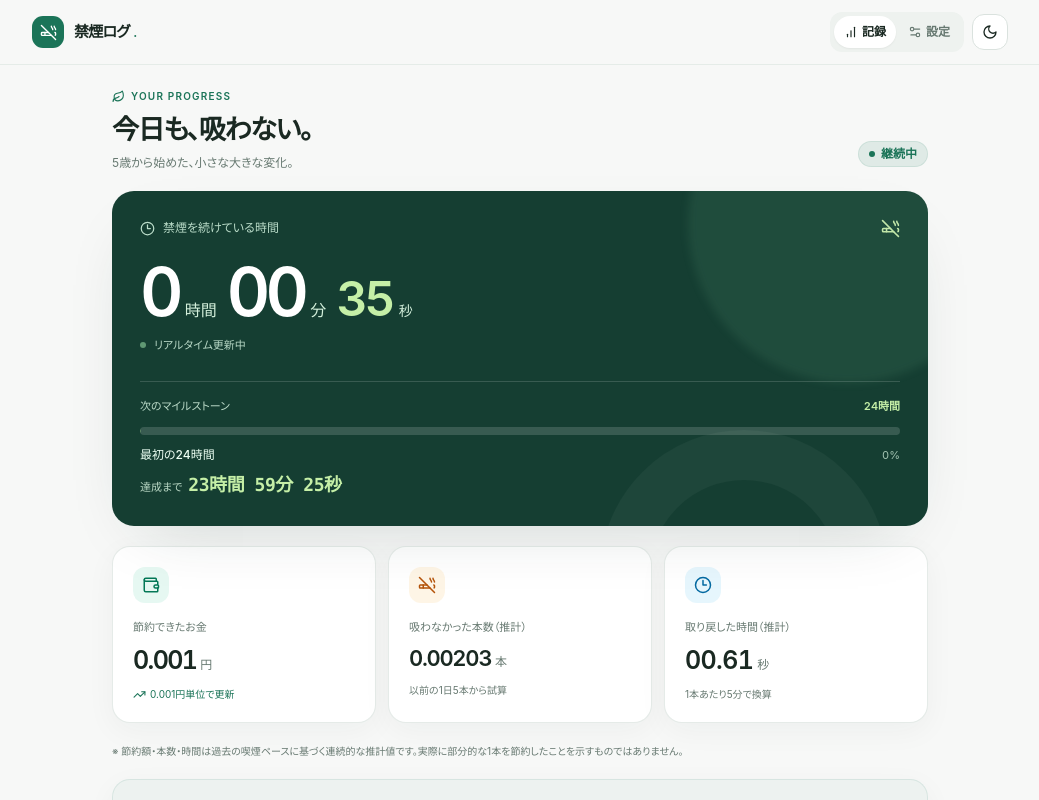
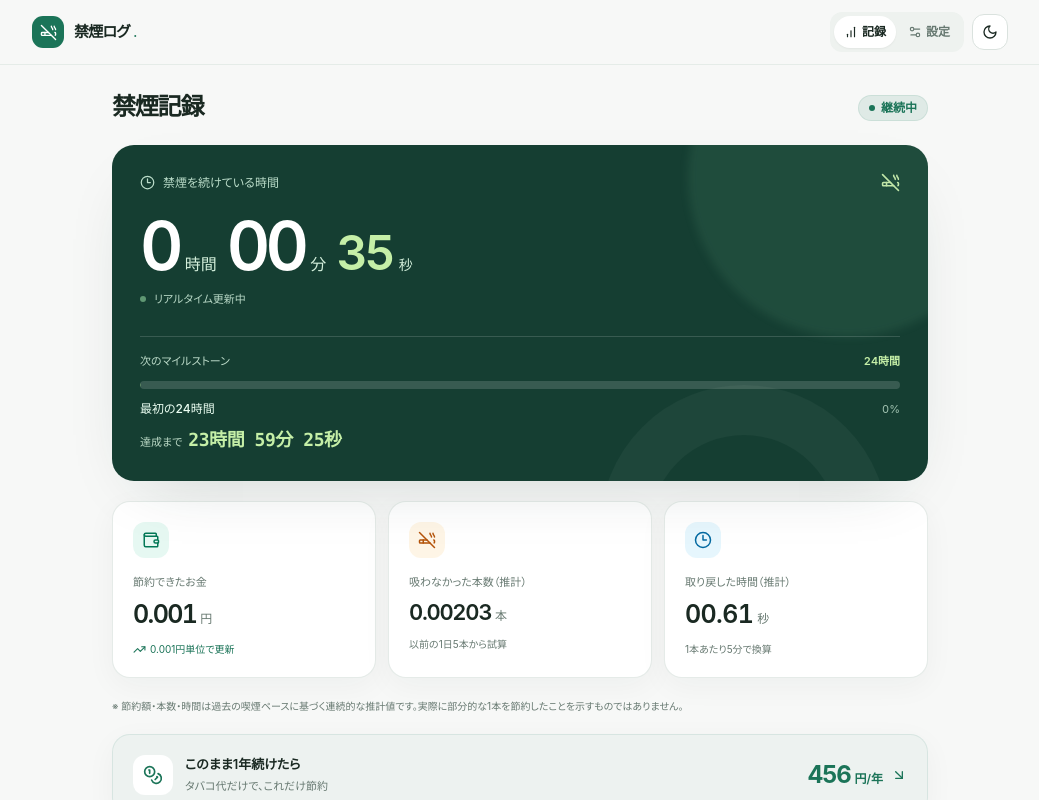
Before and after one commit to ShunsukeOta/no-smoking-tracker, a React (Vite) app: page / in a window 1280 px wide. Both pictures are taken after typing "5", "5", "5" into the empty fields and a click on the button "禁煙記録をはじめる". Shown: the top 800 px of the page, without its empty margins (120-1159 px from the left). Built offline with nearby package versions, Linux system fonts and the light colour scheme.

Commit message:
chore: remove promotional copy from src/components/Dashboard.tsx

```diff
--- a/src/components/Dashboard.tsx
+++ b/src/components/Dashboard.tsx
@@ -47,9 +47,7 @@ export default function Dashboard({ profile, now }: { profile: QuitProfile; now:
     <div className="space-y-4 pb-10 sm:space-y-5">
       <section className="mb-5 flex items-end justify-between gap-3 pt-5 sm:pt-6">
         <div>
-          <p className="mb-1.5 flex items-center gap-1.5 text-[10px] font-semibold tracking-[.12em] text-primary"><Leaf size={13} /> YOUR PROGRESS</p>
-          <h1 className="text-[23px] font-bold tracking-[-.05em] sm:text-[27px]">今日も、吸わない。</h1>
-          <p className="mt-1 text-xs text-muted-foreground">{profile.age}歳から始めた、小さな大きな変化。</p>
+          <h1 className="text-[21px] font-bold tracking-[-.05em] sm:text-[24px]">禁煙記録</h1>
         </div>
         <Badge variant="secondary" className="mb-1 shrink-0 border border-primary/10 bg-primary/10 py-1.5 text-primary"><span className="mr-1.5 h-1.5 w-1.5 rounded-full bg-primary" />継続中</Badge>
       </section>
@@ -74,7 +72,7 @@ export default function Dashboard({ profile, now }: { profile: QuitProfile; now:
           <div className="mt-6 border-t border-white/15 pt-4 sm:mt-7">
             <div className="mb-3 flex flex-wrap items-center justify-between gap-2"><span className="text-[11px] font-medium text-[#bddcca]">次のマイルストーン</span><span className="text-[11px] font-semibold tabular-nums text-[#c5efa7]">{next ? next.milestone.label : 'すべて達成！'}</span></div>
             <Progress value={next?.progress ?? 100} className="h-2 bg-white/15 [&>div]:bg-[#b8ef97]" />
-            <div className="mt-3 flex flex-wrap items-center justify-between gap-2"><p className="text-xs font-medium text-[#ecfff3]">{next?.milestone.title ?? '積み重ねた日々が力になっています'}</p><span className="text-[11px] tabular-nums text-[#a6c7b5]">{Math.floor(next?.progress ?? 100)}%</span></div>
+            <div className="mt-3 flex flex-wrap items-center justify-between gap-2"><p className="text-xs font-medium text-[#ecfff3]">{next?.milestone.title ?? 'すべて達成'}</p><span className="text-[11px] tabular-nums text-[#a6c7b5]">{Math.floor(next?.progress ?? 100)}%</span></div>
             {next && <div className="mt-2 flex flex-wrap items-baseline gap-1.5 text-[#c5efa7]"><span className="text-[11px] text-[#b9d7c4]">達成まで</span><span className="font-mono text-[16px] font-semibold tracking-[-.025em] tabular-nums sm:text-[18px]">{formatRemaining(next.remainingMs)}</span></div>}
           </div>
         </div>
@@ -130,7 +128,6 @@ export default function Dashboard({ profile, now }: { profile: QuitProfile; now:
       </section>
 
       <section className="rounded-[18px] border border-border bg-card p-4 sm:p-5"><div className="flex items-center gap-2 text-primary"><CalendarCheck2 size={17} /><span className="text-[13px] font-semibold">あなたの禁煙記録</span></div><p className="mt-2.5 text-[13px] leading-6 text-muted-foreground">{formatDateTime(new Date(profile.quitAt))} からスタート</p><div className="mt-3 flex items-center justify-between rounded-xl bg-muted px-3.5 py-2.5 text-[11px] text-muted-foreground"><div className="flex items-center gap-2"><BadgeCheck size={14} />あなたの記録はこの端末だけに保存</div><ArrowRight size={14} /></div></section>
-      <div className="flex items-center justify-center gap-2 pb-2 text-center text-[11px] text-muted-foreground"><Leaf size={13} /> 1本吸わない。その積み重ねが未来を変えます。</div>
     </div>
   )
 }
```
